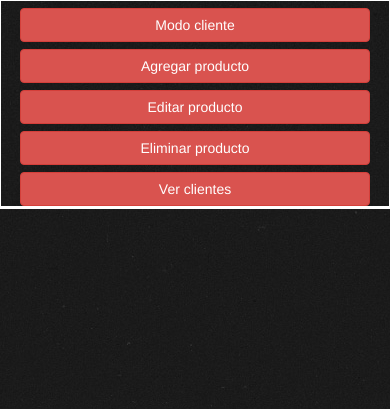
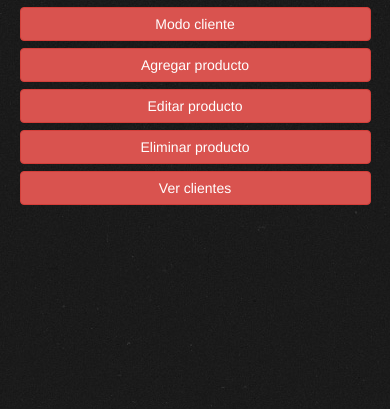
Before and after one commit to humberto270389/ProyectoVictor, a PHP site: page /ProyectoVictor/php/administrador.php in a window 390 px wide. Shown: the part 71-480 px from the top of the page. Run offline with PHP 8.4, Linux system fonts and the light colour scheme; the visitor is signed in with stand-in values (Sample User, id 1).

Commit message:
eliminacion de bordes sobrantes

```diff
--- a/css/administrador.css
+++ b/css/administrador.css
@@ -19,7 +19,6 @@ section{
     width: 100%;
 }
 #AdivMenu{
-    border: thin solid white;
     display: inline-block;
     text-align: center;
     vertical-align: top;
@@ -28,7 +27,6 @@ section{
 }
 
 #AdivFuncion{
-    border: thin solid white;
     display: inline-block;
     vertical-align: top;
     width: 88%;
@@ -74,7 +72,6 @@ section{
 
 @media (min-width: 992px) and (max-width: 1199px) {
     #AdivMenu{
-        border: thin solid white;
         text-align: center;
         vertical-align: top;
         width: 20%;
@@ -82,7 +79,6 @@ section{
     }
 
     #AdivFuncion{
-        border: thin solid white;
         vertical-align: top;
         width: 80%;
 
@@ -93,7 +89,6 @@ section{
 
 @media (min-width: 768px) and (max-width: 991px) {
     #AdivMenu{
-        border: thin solid white;
         text-align: center;
         vertical-align: top;
         width: 20%;
@@ -101,7 +96,6 @@ section{
     }
 
     #AdivFuncion{
-        border: thin solid white;
         vertical-align: top;
         width: 80%;
 
@@ -113,7 +107,6 @@ section{
 
 @media (max-width: 767px) {
    #AdivMenu{
-        border: thin solid white;
         text-align: center;
         vertical-align: top;
         width: 30%;
@@ -121,7 +114,6 @@ section{
     }
 
     #AdivFuncion{
-        border: thin solid white;
         vertical-align: top;
         width: 70%;
 
@@ -133,7 +125,6 @@ section{
 
 @media (max-width: 480px) {
    #AdivMenu{
-        border: thin solid white;
         display: block;
         text-align: center;
         vertical-align: top;
@@ -142,7 +133,6 @@ section{
     }
 
     #AdivFuncion{
-        border: thin solid white;
         display: block;
         vertical-align: top;
         width: 100%;
```
